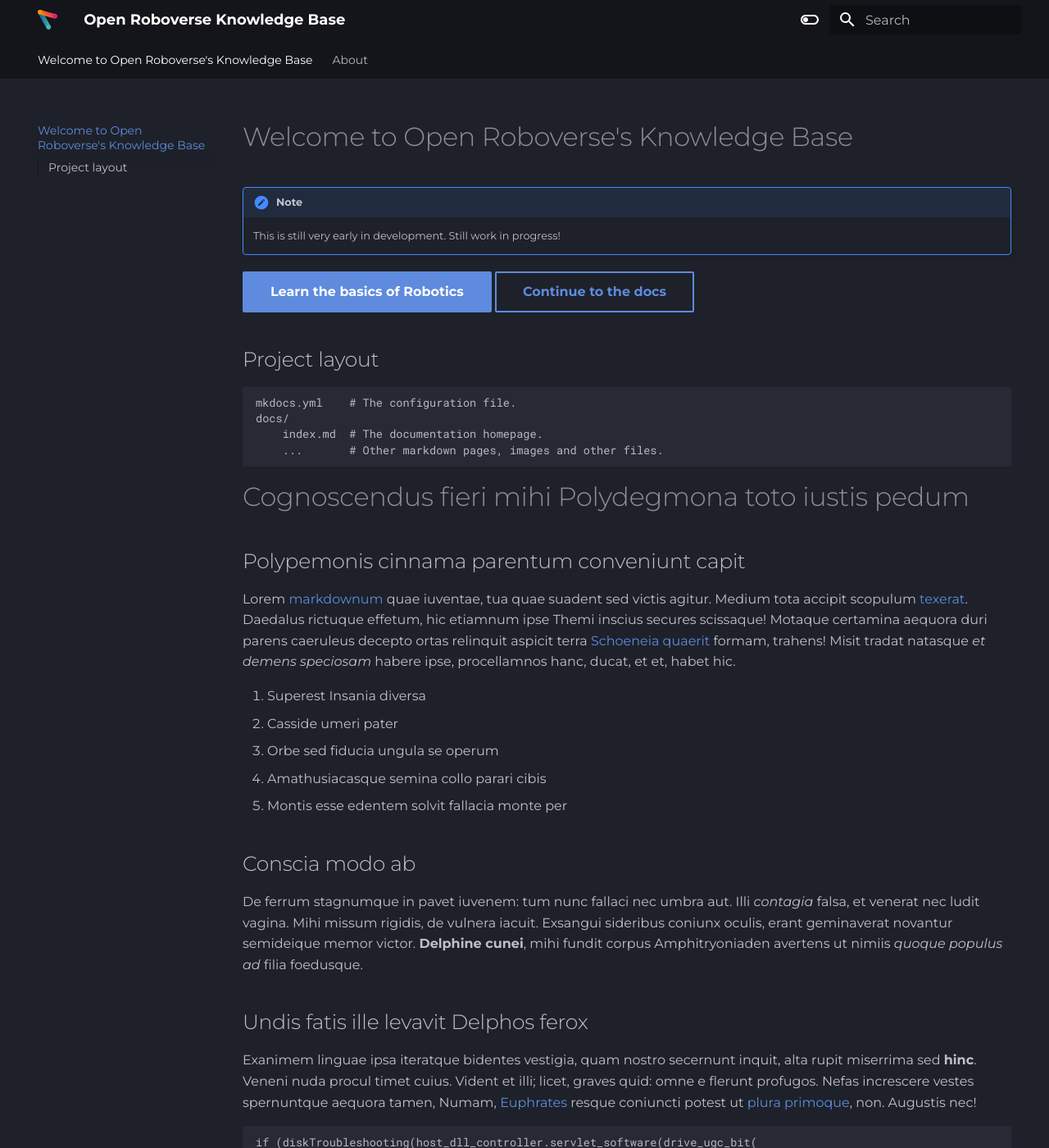
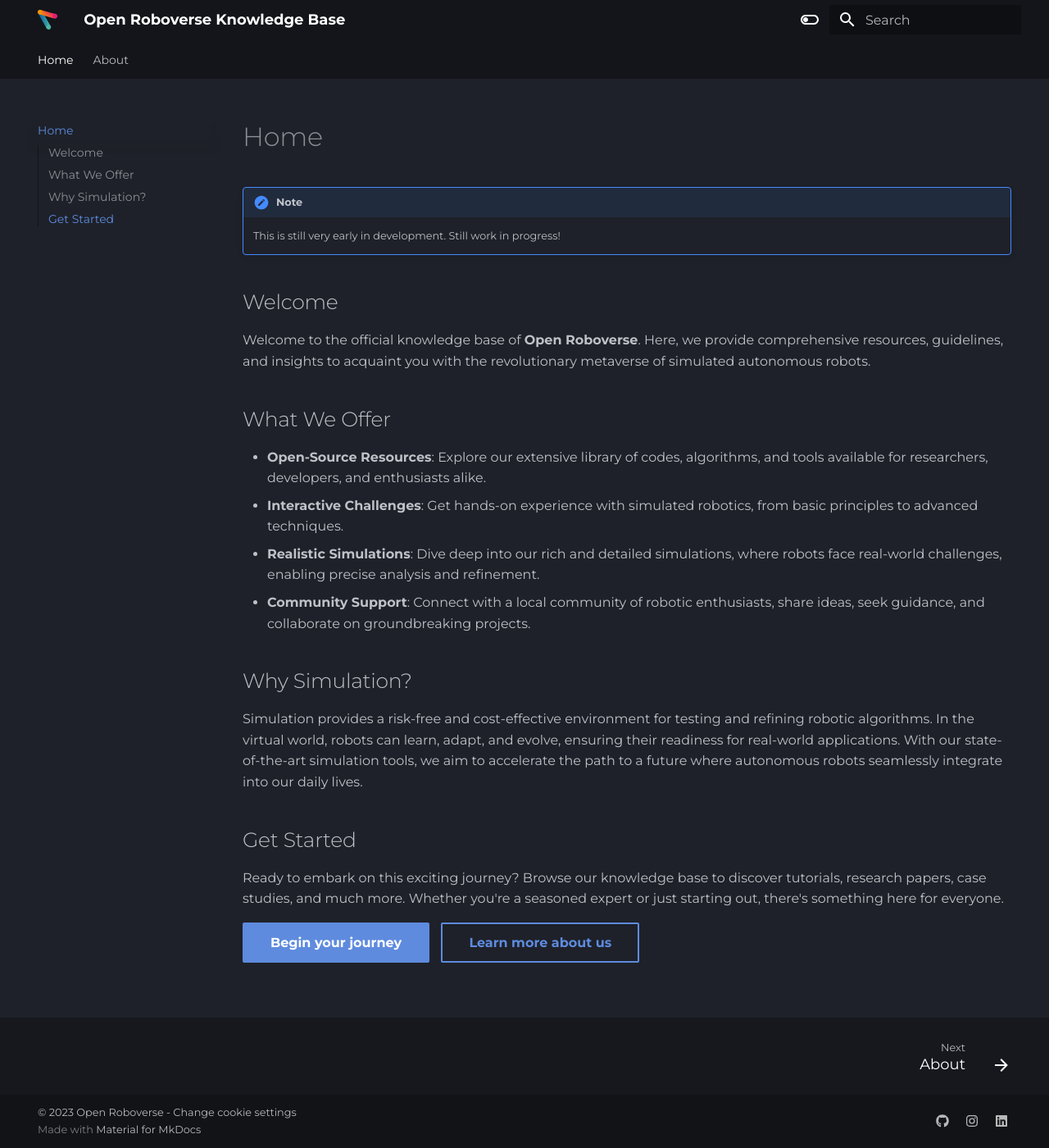
Before and after one commit to openroboticmetaverse/knowledge-base, an MkDocs documentation site: the page built from docs/index.md, in a window 1280 px wide and 1400 px high. Shown: the whole window at 82% size. Built offline with MkDocs 1.6.1 and Material for MkDocs 9.7.7, drawn with Linux system fonts in a browser that asks for light colours; some of the changed text lies outside the part shown.

Commit message:
improved home

```diff
--- a/docs/index.md
+++ b/docs/index.md
@@ -1,86 +1,26 @@
-# Welcome to Open Roboverse's Knowledge Base
-
+# Home
 !!! note
 
     This is still very early in development. Still work in progress!
 
-[Learn the basics of Robotics](#){ .md-button .md-button--primary }
-[Continue to the docs](#){ .md-button }
+## Welcome
 
-## Project layout
+Welcome to the official knowledge base of **Open Roboverse**. Here, we provide comprehensive resources, guidelines, and insights to acquaint you with the revolutionary metaverse of simulated autonomous robots.
 
-    mkdocs.yml    # The configuration file.
-    docs/
-        index.md  # The documentation homepage.
-        ...       # Other markdown pages, images and other files.
+## What We Offer
 
-# Cognoscendus fieri mihi Polydegmona toto iustis pedum
+- **Open-Source Resources**: Explore our extensive library of codes, algorithms, and tools available for researchers, developers, and enthusiasts alike.
+- **Interactive Challenges**: Get hands-on experience with simulated robotics, from basic principles to advanced techniques.
+- **Realistic Simulations**: Dive deep into our rich and detailed simulations, where robots face real-world challenges, enabling precise analysis and refinement.
+- **Community Support**: Connect with a local community of robotic enthusiasts, share ideas, seek guidance, and collaborate on groundbreaking projects.
 
-## Polypemonis cinnama parentum conveniunt capit
+## Why Simulation?
 
-Lorem [markdownum](http://nostra.org/) quae iuventae, tua quae suadent sed
-victis agitur. Medium tota accipit scopulum
-[texerat](http://www.illi-decus.org/). Daedalus rictuque effetum, hic etiamnum
-ipse Themi inscius secures scissaque! Motaque certamina aequora duri parens
-caeruleus decepto ortas relinquit aspicit terra [Schoeneia
-quaerit](http://www.tellus.io/venturimaternos) formam, trahens! Misit tradat
-natasque *et demens speciosam* habere ipse, procellamnos hanc, ducat, et et,
-habet hic.
+Simulation provides a risk-free and cost-effective environment for testing and refining robotic algorithms. In the virtual world, robots can learn, adapt, and evolve, ensuring their readiness for real-world applications. With our state-of-the-art simulation tools, we aim to accelerate the path to a future where autonomous robots seamlessly integrate into our daily lives.
 
-1. Superest Insania diversa
-2. Casside umeri pater
-3. Orbe sed fiducia ungula se operum
-4. Amathusiacasque semina collo parari cibis
-5. Montis esse edentem solvit fallacia monte per
+## Get Started
 
-## Conscia modo ab
+Ready to embark on this exciting journey? Browse our knowledge base to discover tutorials, research papers, case studies, and much more. Whether you're a seasoned expert or just starting out, there's something here for everyone.
 
-De ferrum stagnumque in pavet iuvenem: tum nunc fallaci nec umbra aut. Illi
-*contagia* falsa, et venerat nec ludit vagina. Mihi missum rigidis, de vulnera
-iacuit. Exsangui sideribus coniunx oculis, erant geminaverat novantur semideique
-memor victor. **Delphine cunei**, mihi fundit corpus Amphitryoniaden avertens ut
-nimiis *quoque populus ad* filia foedusque.
-
-## Undis fatis ille levavit Delphos ferox
-
-Exanimem linguae ipsa iteratque bidentes vestigia, quam nostro secernunt inquit,
-alta rupit miserrima sed **hinc**. Veneni nuda procul timet cuius. Vident et
-illi; licet, graves quid: omne e flerunt profugos. Nefas increscere vestes
-spernuntque aequora tamen, Numam, [Euphrates](http://mihi-pectoraque.io/quem)
-resque coniuncti potest ut [plura primoque](http://par.io/extremae), non.
-Augustis nec!
-
-    if (diskTroubleshooting(host_dll_controller.servlet_software(drive_ugc_bit(
-            system_pum, 52, modeThyristor)), hdtvVertical)) {
-        archie_cycle_parity -= 3 - cable + pitch_url;
-    }
-    file_barcraft = 5 + asp + 3 + drive_rosetta.mca_ascii_zebibyte.protector(
-            sector.ivr_platform(924022, gbpsLifoCdma, fileSearchEthernet),
-            grayscale_favicon_soa);
-    if (youtube + lion.lossless_shift_superscalar(hardware, grayscale_menu) +
-            pcb) {
-        reimage.gibibyte(pack * -1);
-    }
-    if (sectorModelMca) {
-        rightDram(dot_bar_rpm);
-        applet_wddm.spooling(578572 + 5);
-    }
-    var printer_process_command = 53 - fileSymbolicRestore - bespoke(public(
-            696770), device + blogRpcSwappable);
-
-## Crimen modo distabat dedit
-
-Mulcet lacrimaeque haesit in ferox nec bracchia! Memor lugubriaque qui est illo
-igni neutra: eductam filia an misit magnanimi exta, ante deus [inmanem
-reficisque illis](http://credite.com/vada-ait.html)! Indeiecta regale puto quem
-ut dispositam coepisse tigride iussae? Auctor illa in humus sentiet novabis tuta
-ubera orsa, Cereri vera blandita vero pectora munere mendacem sed. Suoque
-curvamine perque.
-
-Curvos superest inaniter Hylaeusque despectabat tremulaeque sequeretur pariter,
-ultra, carinae crepitantibus altissima ne. Poscat Proserpina patris sacrorum
-aratri; quo ecce dedecus et.
-
-Iras arte spectabat deo meta fastigia iras esse neque Phoebeis. Erectos in erat
-telis sed solebant caelumque volunt. Cum Amor et crescit concussae repperit,
-orbem cur **gratare suus**! Cum amori patiens sparsit.
+[Begin your journey](#){: .md-button .md-button--primary style="margin-right: 10px; margin-bottom: 10px;" }
+[Learn more about us](/about){ .md-button .md-button--dense }
```
Also changed, not shown: docs/about.md (+2 -0 lines), docs/assets/icon.png (added).
